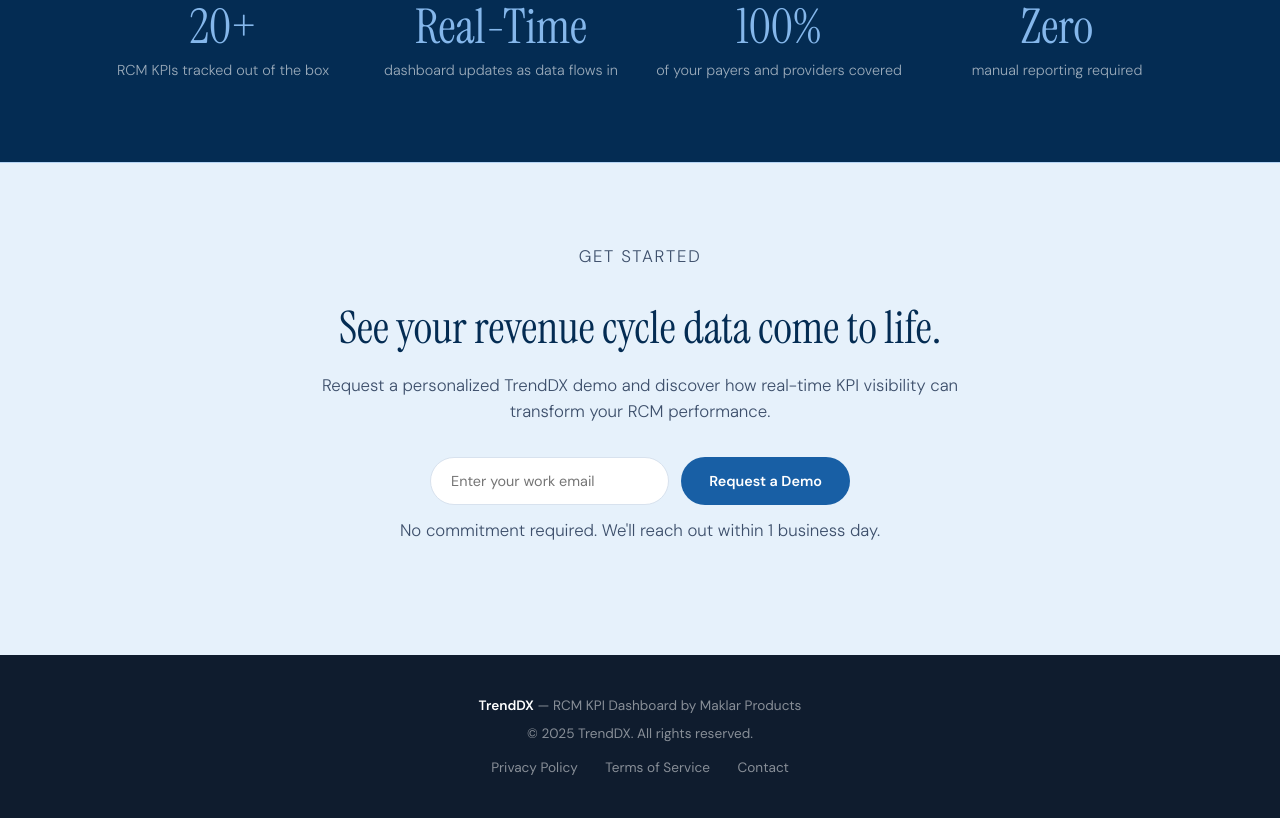
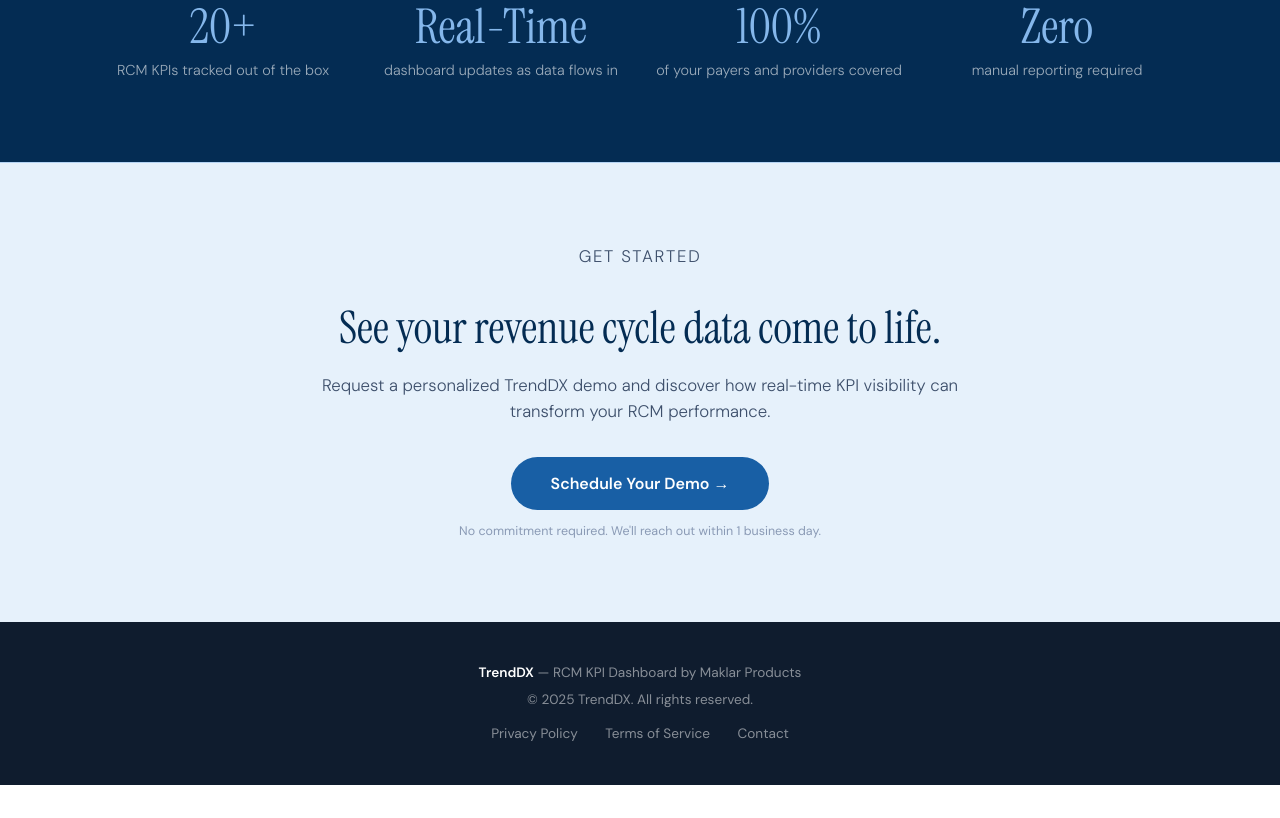
Before and after one commit to nicolebrittany1127/Maklar-products, a plain HTML site: page trenddx-landing.html in a window 1280 px wide. Shown: the part 3654-4472 px from the top of the page. After the commit the page ends 4439 px from the top, so only its background shows below. Drawn offline with Linux system fonts and the light colour scheme.

Commit message:
Update trenddx-landing.html

```diff
--- a/trenddx-landing.html
+++ b/trenddx-landing.html
@@ -645,7 +645,7 @@
     <li><a href="#features">Features</a></li>
     <li><a href="#metrics">KPI Metrics</a></li>
     <li><a href="#who">Who It's For</a></li>
-    <li><a href="#demo" class="nav-cta">Request a Demo</a></li>
+    <li><a href="https://calendly.com/maklarproducts-sales/30min" target="_blank" class="nav-cta">Request a Demo</a></li>
   </ul>
 </nav>
 
@@ -655,7 +655,7 @@
   <h1>Your revenue cycle,<br /><em>visualized in real time.</em></h1>
   <p>TrendDX brings your most critical RCM performance metrics into one intelligent dashboard — so your team can stop digging through reports and start making decisions.</p>
   <div class="hero-actions">
-    <a href="#demo" class="btn-primary">Request a Demo</a>
+    <a href="https://calendly.com/maklarproducts-sales/30min" target="_blank" class="btn-primary">Request a Demo</a>
     <a href="#features" class="btn-ghost">Explore Features</a>
   </div>
 
@@ -888,9 +888,9 @@
     <p class="section-label">Get Started</p>
     <h2>See your revenue cycle data come to life.</h2>
     <p>Request a personalized TrendDX demo and discover how real-time KPI visibility can transform your RCM performance.</p>
-    <div class="demo-form">
-      <input type="email" placeholder="Enter your work email" />
-      <button type="button">Request a Demo</button>
+    <div class="demo-form" style="justify-content:center;">
+      <a href="https://calendly.com/maklarproducts-sales/30min" target="_blank" style="display:inline-block;background:var(--blue-600);color:white;padding:0.85rem 2.5rem;border-radius:999px;font-weight:600;font-size:1rem;text-decoration:none;">Schedule Your Demo →</a>
+    </div>
     </div>
     <p class="form-note">No commitment required. We'll reach out within 1 business day.</p>
   </div>
```
